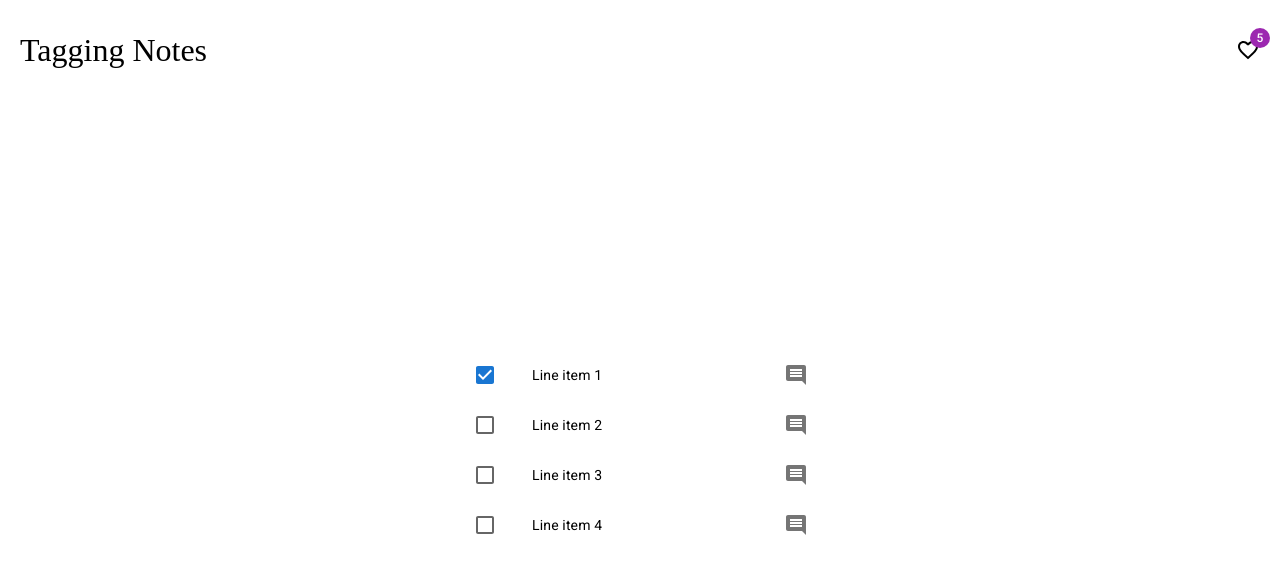
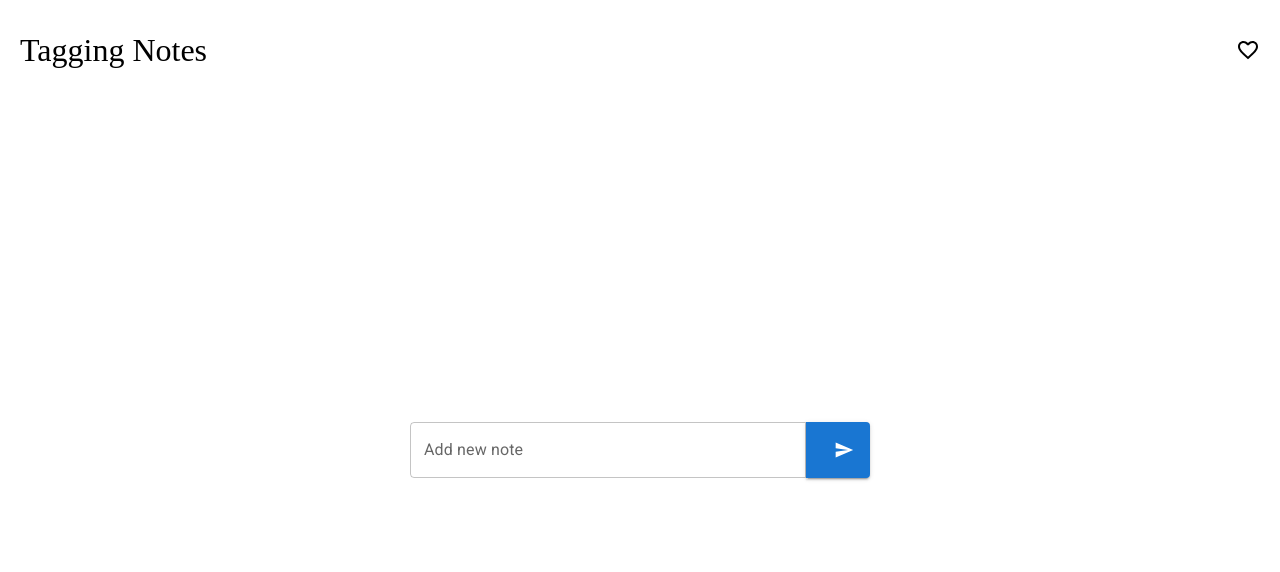
Before and after one commit to Cheleste1994/tagging-notes, a React (Vite) app: page / in a window 1280 px wide. Shown: the top 572 px of the page. Built offline with nearby package versions, Linux system fonts and the light colour scheme.

Commit message:
feat: add notes slice and checkbox list

```diff
--- /dev/null
+++ b/src/components/CheckboxList/CheckboxList.module.scss
@@ -0,0 +1,4 @@
+.form {
+  display: flex;
+  flex-wrap: nowrap;
+}
--- a/src/components/CheckboxList/CheckboxList.tsx
+++ b/src/components/CheckboxList/CheckboxList.tsx
@@ -1,4 +1,4 @@
-import * as React from 'react';
+import React from 'react';
 import List from '@mui/material/List';
 import ListItem from '@mui/material/ListItem';
 import ListItemButton from '@mui/material/ListItemButton';
@@ -6,54 +6,92 @@ import ListItemIcon from '@mui/material/ListItemIcon';
 import ListItemText from '@mui/material/ListItemText';
 import Checkbox from '@mui/material/Checkbox';
 import IconButton from '@mui/material/IconButton';
-import CommentIcon from '@mui/icons-material/Comment';
+import FavoriteBorderIcon from '@mui/icons-material/FavoriteBorder';
+import { Button, TextField } from '@mui/material';
+import SendIcon from '@mui/icons-material/Send';
+import styles from './CheckboxList.module.scss';
+import { useAppDispatch, useAppSelector } from '../../redux/hooks/hooks';
+import {
+  addNote,
+  toogleComplete,
+  toogleFavorite,
+} from '../../redux/slice/notes.slice';
 
 export default function CheckboxList() {
-  const [checked, setChecked] = React.useState([0]);
+  const notes = useAppSelector((store) => store.notesReducer);
 
-  const handleToggle = (value: number) => () => {
-    const currentIndex = checked.indexOf(value);
-    const newChecked = [...checked];
+  const dispatch = useAppDispatch();
 
-    if (currentIndex === -1) {
-      newChecked.push(value);
-    } else {
-      newChecked.splice(currentIndex, 1);
+  const handleToggleComplete = (id: number) => () => {
+    dispatch(toogleComplete(id));
+  };
+
+  const handleToggleFavorite = (id: number) => () => {
+    dispatch(toogleFavorite(id));
+  };
+
+  const handleSubmit = (event: React.FormEvent<HTMLFormElement>) => {
+    event.preventDefault();
+
+    const formData = new FormData(event.currentTarget);
+    const value = formData.get('newNote');
+    if (value && typeof value === 'string') {
+      dispatch(addNote(value));
     }
-
-    setChecked(newChecked);
   };
 
   return (
-    <List sx={{ width: '100%', maxWidth: 360, bgcolor: 'background.paper' }}>
-      {[0, 1, 2, 3].map((value) => {
-        const labelId = `checkbox-list-label-${value}`;
-
+    <List sx={{ width: '100%', maxWidth: 460, bgcolor: 'background.paper' }}>
+      <form className={styles.form} onSubmit={handleSubmit}>
+        <TextField
+          fullWidth
+          label="Add new note"
+          InputProps={{
+            sx: { borderTopRightRadius: '0', borderBottomRightRadius: '0' },
+          }}
+          name={'newNote'}
+        />
+        <Button
+          variant="contained"
+          endIcon={<SendIcon />}
+          type={'submit'}
+          style={{ borderBottomLeftRadius: '0', borderStartStartRadius: '0' }}
+        ></Button>
+      </form>
+      {notes.map(({ id, value, isComplete, isFavorite }) => {
         return (
           <ListItem
-            key={value}
+            key={id}
             secondaryAction={
-              <IconButton edge="end" aria-label="comments">
-                <CommentIcon />
+              <IconButton
+                edge="end"
+                aria-label="comments"
+                onClick={handleToggleFavorite(id)}
+              >
+                <FavoriteBorderIcon
+                  color={isFavorite ? 'secondary' : 'disabled'}
+                />
               </IconButton>
             }
             disablePadding
           >
-            <ListItemButton
-              role={undefined}
-              onClick={handleToggle(value)}
-              dense
-            >
+            <ListItemButton onClick={handleToggleComplete(id)} dense>
               <ListItemIcon>
                 <Checkbox
                   edge="start"
-                  checked={checked.indexOf(value) !== -1}
+                  checked={isComplete}
                   tabIndex={-1}
                   disableRipple
-                  inputProps={{ 'aria-labelledby': labelId }}
+                  inputProps={{ 'aria-labelledby': value }}
                 />
               </ListItemIcon>
-              <ListItemText id={labelId} primary={`Line item ${value + 1}`} />
+              <ListItemText
+                id={value}
+                primary={value}
+                sx={{
+                  textDecoration: isComplete ? 'line-through' : '',
+                }}
+              />
             </ListItemButton>
           </ListItem>
         );
--- a/src/components/Header/Header.tsx
+++ b/src/components/Header/Header.tsx
@@ -3,8 +3,11 @@ import FavoriteBorderIcon from '@mui/icons-material/FavoriteBorder';
 import React from 'react';
 import styles from './Header.module.scss';
 import { Link, NavLink } from 'react-router-dom';
+import { useAppSelector } from '../../redux/hooks/hooks';
 
 export default function Header(): JSX.Element {
+  const notes = useAppSelector((store) => store.notesReducer);
+
   return (
     <header className={styles.header}>
       <div>
@@ -14,7 +17,10 @@ export default function Header(): JSX.Element {
         to={'/favorite'}
         className={({ isActive }) => (isActive ? styles.active : '')}
       >
-        <Badge badgeContent={5} color="secondary">
+        <Badge
+          badgeContent={notes.filter((note) => note.isFavorite).length}
+          color="secondary"
+        >
           <FavoriteBorderIcon />
         </Badge>
       </NavLink>
--- /dev/null
+++ b/src/redux/slice/notes.slice.ts
@@ -0,0 +1,40 @@
+import { createSlice } from '@reduxjs/toolkit';
+
+export type Notes = {
+  id: number;
+  value: string;
+  isComplete: boolean;
+  isFavorite: boolean;
+};
+
+const initialState: Notes[] = [];
+
+const notesSlice = createSlice({
+  name: 'notes',
+  initialState,
+  reducers: {
+    addNote: (state, { payload }: { payload: string }) => [
+      ...state,
+      {
+        id: state[state.length - 1]?.id + 1 || 1,
+        value: payload,
+        isComplete: false,
+        isFavorite: false,
+      },
+    ],
+    toogleComplete: (state, { payload }: { payload: number }) => {
+      const indexNotes = state.findIndex(({ id }) => id === payload);
+
+      state[indexNotes].isComplete = !state[indexNotes].isComplete;
+    },
+    toogleFavorite: (state, { payload }: { payload: number }) => {
+      const indexNotes = state.findIndex(({ id }) => id === payload);
+
+      state[indexNotes].isFavorite = !state[indexNotes].isFavorite;
+    },
+  },
+});
+
+export const { addNote, toogleComplete, toogleFavorite } = notesSlice.actions;
+
+export default notesSlice.reducer;
--- a/src/redux/store.ts
+++ b/src/redux/store.ts
@@ -1,7 +1,10 @@
 import { configureStore } from '@reduxjs/toolkit';
+import notesReducer from './slice/notes.slice';
 
 export const store = configureStore({
-  reducer: {},
+  reducer: {
+    notesReducer,
+  },
 });
 
 export type RootState = ReturnType<typeof store.getState>;
```
